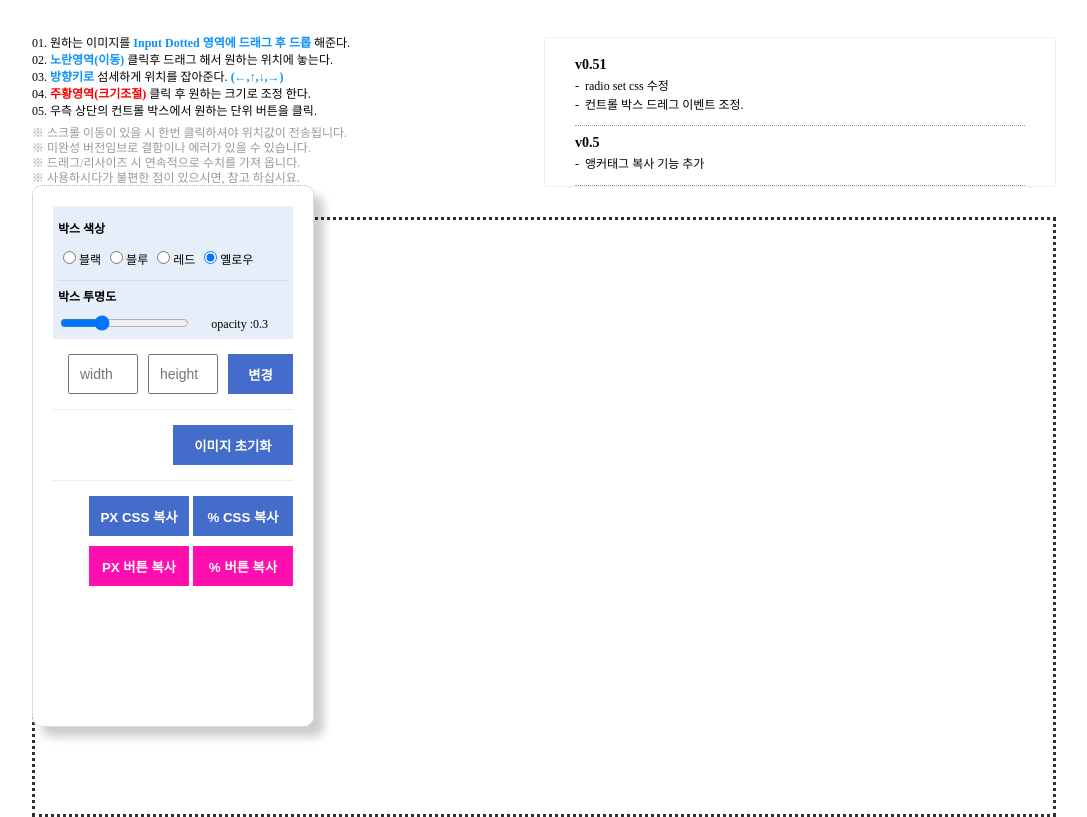
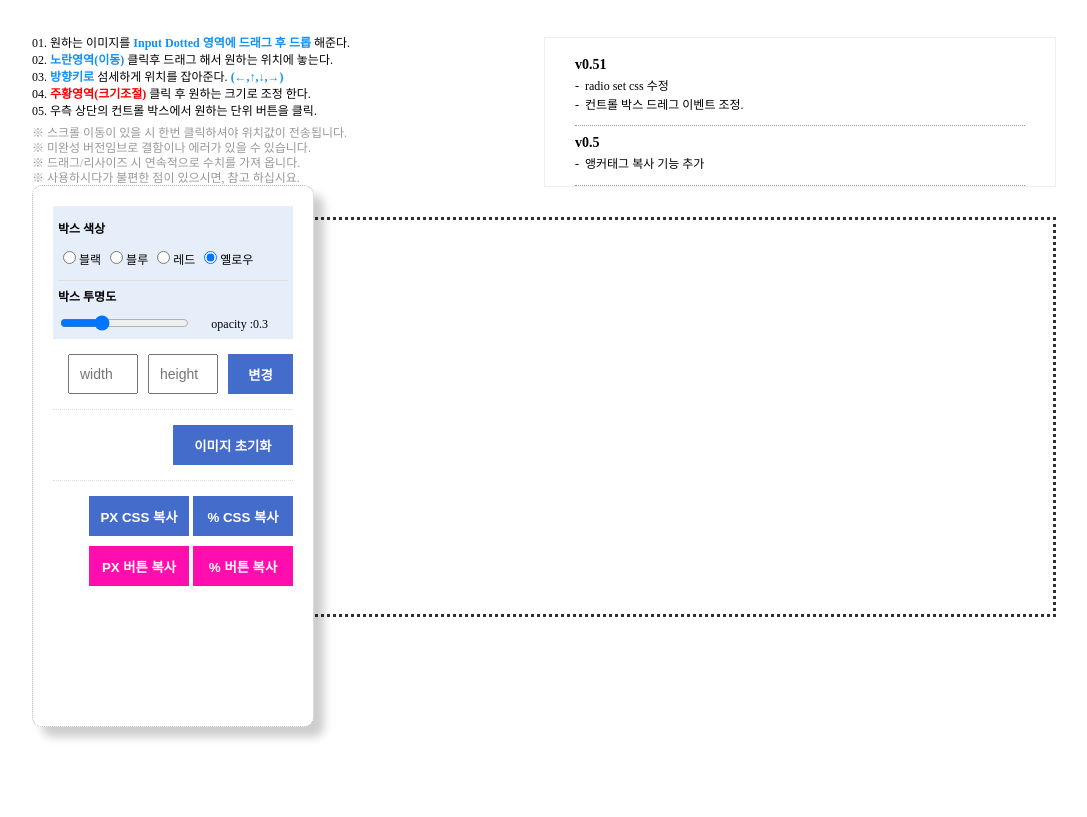
Before and after one commit to daesung6756/imageOffsetGuide.io, a plain HTML site: page index.html in a window 1280 px wide. Shown: the part 95-912 px from the top of the page, without its empty margins (96-1183 px from the left). After the commit the page ends 800 px from the top, so only its background shows below. Drawn offline with nearby package versions, Linux system fonts and the light colour scheme.

Commit message:
input box resize

```diff
--- a/css/img-offset.css
+++ b/css/img-offset.css
@@ -46,7 +46,7 @@ html, body{width:100%;height:100%;}
 .reset-wrap button{transition: background .3s linear}
 .reset-wrap button:hover {background:#f70000}
 .img-view-reset{width:120px;height:40px;cursor:pointer;background:#446dcb;border:1px solid #446dcb;color:#fff;font-weight:bold;}
-.file-up input{display:block;width:1024px;height:600px;margin:0 auto;border:3px dotted #303030;}
+.file-up input{display:block;width:1024px;height:400px;margin:0 auto;border:3px dotted #303030;}
 .file-up input:hover {background:#efefef;}
 
 /* set */
```
